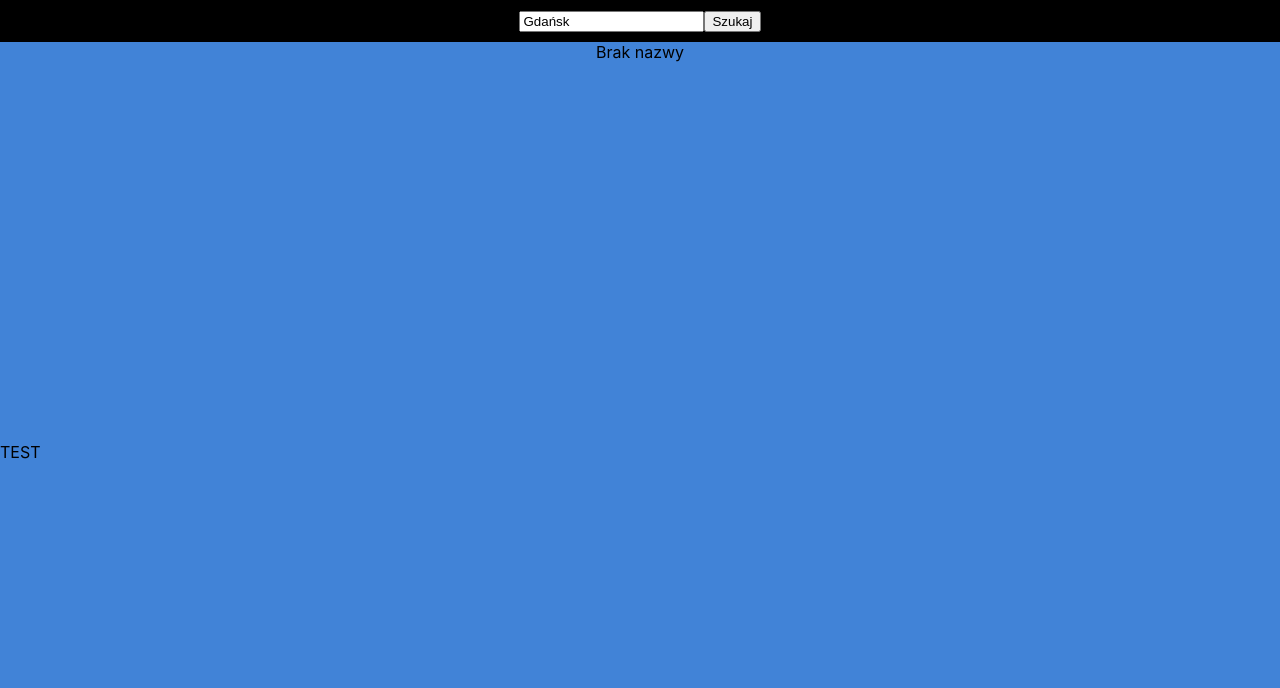
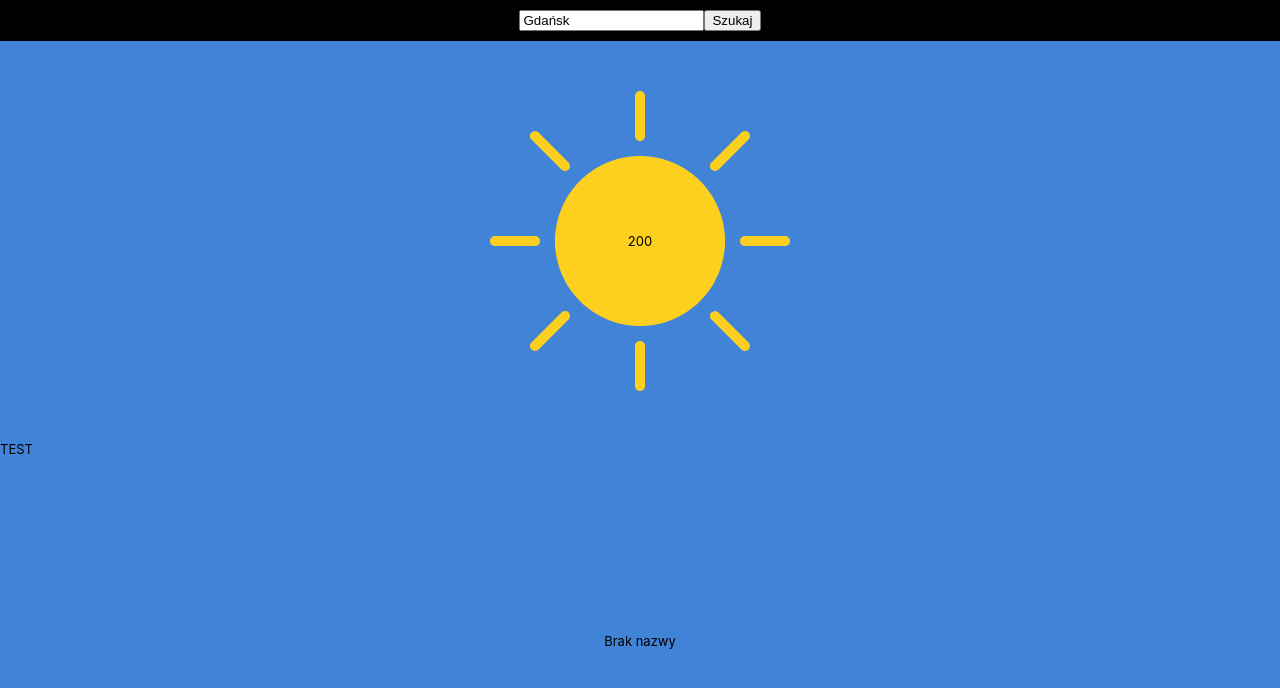
Before and after one commit to aXenDeveloper/react-weather-old, a React (Create React App) app: page / in a window 1280 px wide. Shown: the top 688 px of the page. Built offline with nearby package versions, Linux system fonts and the light colour scheme.

Commit message:
Fixed bugs

```diff
--- a/public/index.html
+++ b/public/index.html
@@ -24,6 +24,8 @@
       work correctly both with client-side routing and a non-root public URL.
       Learn how to configure a non-root public URL by running `npm run build`.
     -->
+    <link rel="stylesheet" href="https://use.fontawesome.com/releases/v5.14.0/css/all.css">
+    <link rel="stylesheet" href="https://use.fontawesome.com/releases/v5.14.0/css/v4-shims.css">
     <title>React App</title>
   </head>
   <body>
--- a/src/components/Content.js
+++ b/src/components/Content.js
@@ -1,7 +1,8 @@
 import React from 'react';
 import WeatherCloudView from '../views/weather/cloudView';
 import WeatherNoneView from '../views/weather/noneView';
-//import SunView from '../views/weather/sunView';
+import LoadingView from '../views/loadingView';
+import SunView from '../views/weather/sunView';
 
 const Content = props => {
 
@@ -26,11 +27,8 @@ const Content = props => {
     return (
         <div className='content'>
             <div className='weather'>
-                {props.temp ? (
-                    props.loading ? 'Loadnig' : selectWeather[props.icon]
-                ) : (
-                    <WeatherNoneView />
-                )}
+                <SunView />
+                {props.temp ? props.loading ? <LoadingView /> : selectWeather[props.icon] : <WeatherNoneView />}
             </div>
             <div>
                 TEST
--- a/src/index.js
+++ b/src/index.js
@@ -1,6 +1,6 @@
 import React from 'react';
 import ReactDOM from 'react-dom';
-import './index.scss';
+import './scss/index.scss';
 import App from './components/App';
 import * as serviceWorker from './serviceWorker';
 
--- a/src/index.scss
+++ /dev/null
@@ -1,193 +0,0 @@
-body {
-  margin: 0;
-  font-family: -apple-system, BlinkMacSystemFont, "Segoe UI", "Roboto", "Oxygen", "Ubuntu", "Cantarell", "Fira Sans",
-    "Droid Sans", "Helvetica Neue", sans-serif;
-  background-color: #4183d7;
-  overflow-x: hidden;
-}
-
-.topBar {
-  top: 0;
-  left: 0;
-  right: 0;
-  background-color: #000;
-  display: flex;
-  align-items: center;
-  justify-content: center;
-
-  form {
-    padding: 10px;
-  }
-}
-
-
-@keyframes weather-up {
-  0% {
-    opacity: 0;
-    top: 40px;
-  }
-  100% {
-    opacity: 1;
-    top: 0;
-  }
-}
-
-.weather {
-  position: relative;
-  z-index: 1;
-  height: 400px;
-
-  > * {
-    display: flex;
-    justify-content: center;
-    position: relative;
-    animation: weather-up 1s ease-out;
-    transition: all 5s ease-out;
-    overflow: hidden;
-    height: inherit;
-  }
-}
-
-.cloud {
-  display: flex;
-  position: relative;
-  flex-direction: column;
-
-  @keyframes cloudAnimation-left {
-    0% {
-      transform: translateX(50px) scale(.68, .68);
-    }
-    50% {
-      transform: translateX(0) scale(.68, .68);
-    }
-    100% {
-      transform: translateX(50px) scale(.68, .68);
-    }
-  }
-
-  &\:left {
-    position: absolute;
-    left: -200px;
-    transform: scale(.68, .68);
-    opacity: 0.5;
-    animation: cloudAnimation-left 20s ease infinite;
-    z-index: 1;
-  }
-
-  .sun\:left {
-    position: absolute;
-    left: -125px;
-    transform: scale(.5, .5);
-    top: -25px;
-    z-index: 90;
-  }
-
-  &\:center {
-    position: relative;
-    z-index: 100;
-
-    .temp {
-      position: absolute;
-      top: 55%;
-      left: 50%;
-      transform: translate(-55%, -50%);
-      color: #000;
-    }
-  }
-
-  @keyframes cloudAnimation-right {
-    0% {
-      transform: translateX(-50px) scale(.68, .68) rotateY(180deg);
-    }
-    50% {
-      transform: translateX(0) scale(.68, .68) rotateY(180deg);
-    }
-    100% {
-      transform: translateX(-50px) scale(.68, .68) rotateY(180deg);
-    }
-  }
-
-  &\:right {
-    position: absolute;
-    right: -200px;
-    transform: scale(.68, .68);
-    opacity: 0.5;
-    animation: cloudAnimation-right 20s ease infinite;
-    z-index: 1;
-  }
-
-  &_normal {
-    fill: #fff;
-  }
-
-  &_gray {
-    fill: #e6e6e6;
-  }
-
-  &_dark {
-    fill: #3a3a3a;
-
-    ~ .temp {
-      color: #fff;
-    }
-  }
-
-  &_SVG {
-    height: 300px;
-    width: 100%;
-  }
-
-  @keyframes rain-drop {
-    0% {
-      transform: translateY(-100px);
-    }
-    100% {
-      transform: translateY(100px);
-      opacity: 0;
-    }
-  }
-
-  &_rain {
-    display: flex;
-    justify-content: space-around;
-    position: absolute;
-    bottom: 0;
-    left: 0;
-    right: 0;
-    z-index: -10;
-
-    .drop {
-      background-color: #fff;
-      height: 25px;
-      width: 4px;
-      margin: 5px;
-      border-radius: 25px;
-      display: inline-block;
-      animation: rain-drop 2s linear infinite;
-      opacity: .85;
-
-      &.drop-1 {animation-duration: 1s;}
-      &.drop-2 {animation-duration: 0.95s;}
-      &.drop-3 {animation-duration: 1.2s;}
-      &.drop-4 {animation-duration: 0;}
-      &.drop-5 {animation-duration: 0.85s;}
-    }
-  }
-}
-
-
-@keyframes sunRotate {
-  0% {
-    transform: rotate(0);
-  }
-  100% {
-    transform: rotate(360deg);
-  }
-}
-
-.sunSVG{
-  height: 300px;
-  animation: sunRotate 10s linear infinite;
-
-  path {fill: #fdd020;}
-}
--- /dev/null
+++ b/src/scss/index.scss
@@ -0,0 +1,30 @@
+body {
+  font-family: -apple-system, BlinkMacSystemFont, "Segoe UI", "Roboto", "Oxygen", "Ubuntu", "Cantarell", "Fira Sans",
+    "Droid Sans", "Helvetica Neue", sans-serif;
+  background-color: #4183d7;
+  margin: 0;
+  padding: 0;
+  overflow-x: hidden;
+  font-size: 13px;
+}
+
+.topBar {
+  top: 0;
+  left: 0;
+  right: 0;
+  background-color: #000;
+  display: flex;
+  align-items: center;
+  justify-content: center;
+
+  form {
+    padding: 10px;
+  }
+}
+
+@import './weather/weather.scss';
+
+.loading {
+  color: #fff;
+  font-size: 50px;
+}
--- /dev/null
+++ b/src/scss/weather/weather.scss
@@ -0,0 +1,146 @@
+@import "./weatherAnimation.scss";
+
+.weather {
+  position: relative;
+  z-index: 1;
+  height: 400px;
+
+  > * {
+    display: flex;
+    justify-content: center;
+    align-items: center;
+    height: inherit;
+  }
+
+  > *:not(.loading) {
+    position: relative;
+    animation: weather-up 1s ease-out;
+    transition: all 5s ease-out;
+    overflow: hidden;
+  }
+
+  &_cloud {
+    align-items: flex-start;
+  }
+
+  &_sun .temp {
+    position: absolute;
+    top: 50%;
+    left: 50%;
+    transform: translate(-50%, -50%);
+    color: #000;
+  }
+}
+
+.cloud {
+  display: flex;
+  position: relative;
+  flex-direction: column;
+
+  &\:left {
+    position: absolute;
+    left: -200px;
+    transform: scale(0.68, 0.68);
+    opacity: 0.5;
+    animation: cloudAnimation-left 20s ease infinite;
+    z-index: 1;
+  }
+
+  .sun\:left {
+    position: absolute;
+    left: -125px;
+    transform: scale(0.5, 0.5);
+    top: -25px;
+    z-index: 90;
+  }
+
+  &\:center {
+    position: relative;
+    z-index: 100;
+
+    .temp {
+      position: absolute;
+      top: 55%;
+      left: 50%;
+      transform: translate(-55%, -50%);
+      color: #000;
+    }
+  }
+
+  &\:right {
+    position: absolute;
+    right: -200px;
+    transform: scale(0.68, 0.68);
+    opacity: 0.5;
+    animation: cloudAnimation-right 20s ease infinite;
+    z-index: 1;
+  }
+
+  &_normal {
+    fill: #fff;
+  }
+
+  &_gray {
+    fill: #e6e6e6;
+  }
+
+  &_dark {
+    fill: #3a3a3a;
+
+    ~ .temp {
+      color: #fff;
+    }
+  }
+
+  &_SVG {
+    height: 300px;
+    width: 100%;
+  }
+
+  &_rain {
+    display: flex;
+    justify-content: space-around;
+    position: absolute;
+    bottom: 0;
+    left: 0;
+    right: 0;
+    z-index: -10;
+
+    .drop {
+      background-color: #fff;
+      height: 25px;
+      width: 4px;
+      margin: 5px;
+      border-radius: 25px;
+      display: inline-block;
+      animation: rain-drop 2s linear infinite;
+      opacity: 0.85;
+
+      &.drop-1 {
+        animation-duration: 1s;
+      }
+      &.drop-2 {
+        animation-duration: 0.95s;
+      }
+      &.drop-3 {
+        animation-duration: 1.2s;
+      }
+      &.drop-4 {
+        animation-duration: 0;
+      }
+      &.drop-5 {
+        animation-duration: 0.85s;
+      }
+    }
+  }
+}
+
+.sun_SVG {
+  width: 300px;
+  height: 300px;
+  animation: sunRotate 10s linear infinite;
+
+  path {
+    fill: #fdd020;
+  }
+}
--- /dev/null
+++ b/src/scss/weather/weatherAnimation.scss
@@ -0,0 +1,53 @@
+@keyframes weather-up {
+    0% {
+        opacity: 0;
+        top: 40px;
+    }
+    100% {
+        opacity: 1;
+        top: 0;
+    }
+}
+
+@keyframes cloudAnimation-left {
+    0% {
+        transform: translateX(50px) scale(0.68, 0.68);
+    }
+    50% {
+        transform: translateX(0) scale(0.68, 0.68);
+    }
+    100% {
+        transform: translateX(50px) scale(0.68, 0.68);
+    }
+}
+
+@keyframes cloudAnimation-right {
+    0% {
+        transform: translateX(-50px) scale(0.68, 0.68) rotateY(180deg);
+    }
+    50% {
+        transform: translateX(0) scale(0.68, 0.68) rotateY(180deg);
+    }
+    100% {
+        transform: translateX(-50px) scale(0.68, 0.68) rotateY(180deg);
+    }
+}
+
+@keyframes rain-drop {
+    0% {
+        transform: translateY(-100px);
+    }
+    100% {
+        transform: translateY(100px);
+        opacity: 0;
+    }
+}
+
+@keyframes sunRotate {
+    0% {
+        transform: rotate(0);
+    }
+    100% {
+        transform: rotate(360deg);
+    }
+}
--- a/src/views/loadingView.js
+++ b/src/views/loadingView.js
@@ -1,7 +1,11 @@
 import React from 'react';
 
 const loadingView = () => {
-
+    return (
+        <div className='loading'>
+            <i className="fa-spin fas fa-sync"></i>
+        </div>
+    )
 }
 
 export default loadingView;
--- a/src/views/weather/sunView.js
+++ b/src/views/weather/sunView.js
@@ -2,11 +2,8 @@ import React from 'react';
 
 const sunView = () => {
     return (
-        <div className='weather:sun'>
-            <svg className='cloudWhiteSVG' xmlns="http://www.w3.org/2000/svg" viewBox="0 -87 463.83425 463">
-                <path d="m375.835938 112.957031c-5.851563 0-11.691407.582031-17.425782 1.742188-4.324218-21.582031-18.304687-39.992188-37.933594-49.957031-19.625-9.964844-42.738281-10.382813-62.714843-1.136719-18.078125-49.796875-73.101563-75.507813-122.898438-57.429688s-75.507812 73.105469-57.429687 122.898438c-43.621094 1.378906-78.078125 37.484375-77.4257815 81.121093.6562495 43.640626 36.1835935 78.691407 79.8281255 78.761719h296c48.597656 0 88-39.398437 88-88 0-48.601562-39.402344-88-88-88zm0 0" />
-            </svg>
-            <svg className='sunSVG' viewBox="0 0 480 480" xmlns="http://www.w3.org/2000/svg">
+        <div className='weather_sun'>
+            <svg className='sun_SVG' viewBox="0 0 480 480" xmlns="http://www.w3.org/2000/svg">
                 <g fill="#fdd020"><path d="m376 240c0 75.109375-60.890625 136-136 136s-136-60.890625-136-136 60.890625-136 136-136 136 60.890625 136 136zm0 0" />
                     <path d="m240 480c-4.417969 0-8-3.582031-8-8v-64c0-4.417969 3.582031-8 8-8s8 3.582031 8 8v64c0 4.417969-3.582031 8-8 8zm0 0" />
                     <path d="m240 80c-4.417969 0-8-3.582031-8-8v-64c0-4.417969 3.582031-8 8-8s8 3.582031 8 8v64c0 4.417969-3.582031 8-8 8zm0 0" />
@@ -17,6 +14,7 @@ const sunView = () => {
                     <path d="m72 248h-64c-4.417969 0-8-3.582031-8-8s3.582031-8 8-8h64c4.417969 0 8 3.582031 8 8s-3.582031 8-8 8zm0 0" />
                     <path d="m72 408 48-48" /><path d="m72 416c-3.234375 0-6.152344-1.949219-7.390625-4.9375s-.550781-6.429688 1.734375-8.71875l48-48c3.140625-3.03125 8.128906-2.988281 11.214844.097656 3.085937 3.085938 3.128906 8.074219.097656 11.214844l-48 48c-1.5 1.5-3.535156 2.34375-5.65625 2.34375zm0 0" /></g>
             </svg>
+            <div className='temp'>200</div>
         </div>
     );
 }
```
Also changed, not shown: src/components/App.js (+6 -3 lines).
